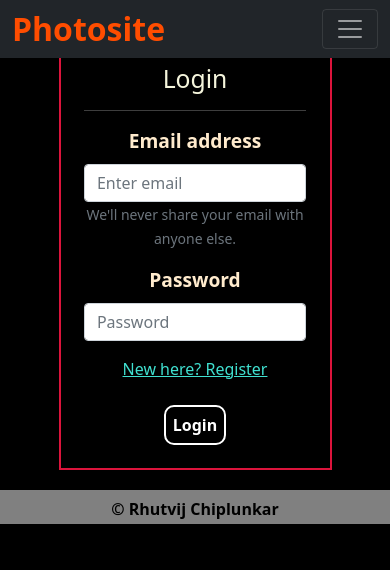
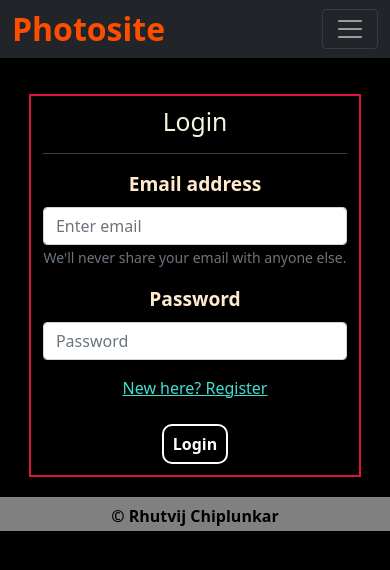
Before and after one commit to RhutvijChiplunkar/Photosite, a React (Create React App) app: page /login in a window 390 px wide. Shown: the top 570 px of the page. Built offline with nearby package versions, Linux system fonts and the light colour scheme; no server answers.

Commit message:
Media queries added for responsive design - login page

```diff
--- a/src/comps/Login/Login.css
+++ b/src/comps/Login/Login.css
@@ -12,7 +12,7 @@
     border: crimson 2px solid;
     align-items: center;
     padding: 3%;
-    width: 40%;
+    width: 45%;
 }
 
 .login-forms button{
@@ -41,18 +41,43 @@
     color: red;
     text-decoration: underline none;
 }
-@media screen and (max-width:360px){
+
+/*media queries*/
+@media screen and (max-width:1200px){
     .login-forms Form{
-        padding: 6%;
-        width: 80%;
+        margin-top: 12%;
+        width: 50% ;
+    }
+}
+
+
+@media screen and (max-width:1024px){
+    .login-forms Form{
+        margin-top: 14%;
+        width: 60% ;
+    }
+}
+
+@media screen and (max-width:768px){
+    .login-forms Form{
+        margin-top: 18%;
+        width: 80% ;
     }
 
 }
 
-@media screen and (max-width:768px){
+@media screen and (max-width:480px){
     .login-forms Form{
-        padding: 6%;
-        width: 70%;
+        margin-top: 24%;
+        width: 85%;
     }
 
 }
+
+@media screen and (max-width:320px){
+    .login-forms Form{
+        margin-top: 30%;
+        width: 90% ;
+    }
+
+}
```
